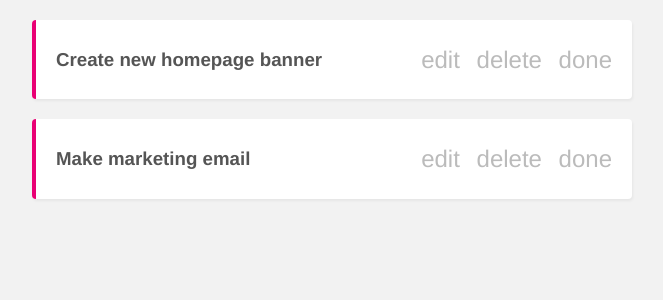
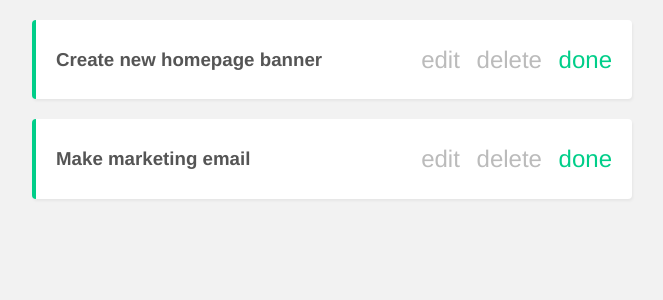
Before and after one commit to black-code1/vue-project-planner, a Vue app: page / in a window 1280 px wide. Shown: the top 300 px of the page, without its empty margins (308-971 px from the left). Built offline with nearby package versions, Linux system fonts and the light colour scheme; data requests are answered from the project's data file; the HTML template or start-up script is replaced by a standard one.

Commit message:
Completing Projects

```diff
--- a/data/db.json
+++ b/data/db.json
@@ -4,7 +4,7 @@
       "id": 1,
       "title": "Create new homepage banner",
       "details": "lorem ipsum",
-      "complete": false
+      "complete": true
     },
     {
       "id": 2,
--- a/src/components/SingleProject.vue
+++ b/src/components/SingleProject.vue
@@ -1,11 +1,11 @@
 <template>
-  <div class="project">
+  <div class="project" :class="{ complete: project.complete }">
     <div class="actions">
       <h3 @click="showDetails = !showDetails">{{ project.title }}</h3>
       <div class="icons">
         <span class="material-icons"> edit </span>
         <span @click="deleteProject" class="material-icons"> delete </span>
-        <span class="material-icons"> done </span>
+        <span @click="toggleComplete" class="material-icons tick"> done </span>
       </div>
     </div>
     <div v-if="showDetails" class="details">
@@ -27,6 +27,17 @@
     deleteProject() {
       fetch(this.uri, { method: "DELETE" })
         .then(() => this.$emit("delete", this.project.id))
+        .catch((err) => console.log(err));
+    },
+    toggleComplete() {
+      fetch(this.uri, {
+        method: "PATCH",
+        headers: { "Content-Type": "application/json" },
+        body: JSON.stringify({ complete: !this.project.complete }),
+      })
+        .then(() => {
+          this.$emit("complete", this.project.id);
+        })
         .catch((err) => console.log(err));
     },
   },
@@ -62,4 +73,12 @@
 .material-icons:hover {
   color: #777;
 }
+
+/* complete projects */
+.project.complete {
+  border-left: 4px solid #00ce89;
+}
+.project.complete .tick {
+  color: #00ce89;
+}
 </style>
--- a/src/views/HomeView.vue
+++ b/src/views/HomeView.vue
@@ -2,7 +2,11 @@
   <div class="home">
     <div v-if="projects.length">
       <div v-for="project in projects" :key="project.id">
-        <SingleProject :project="project" @delete="handleDelete" />
+        <SingleProject
+          :project="project"
+          @delete="handleDelete"
+          @complete="handleComplete"
+        />
       </div>
     </div>
   </div>
@@ -29,6 +33,10 @@
     handleDelete(id) {
       this.projects = this.projects.filter((project) => project.id !== id);
     },
+    handleComplete(id) {
+      let p = this.projects.find((project) => project.id === id);
+      p.complete = !p.complete;
+    },
   },
 };
 </script>
```
